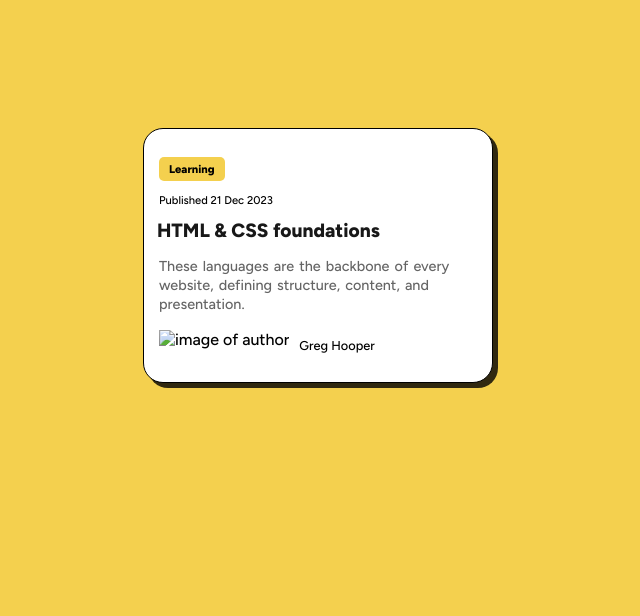
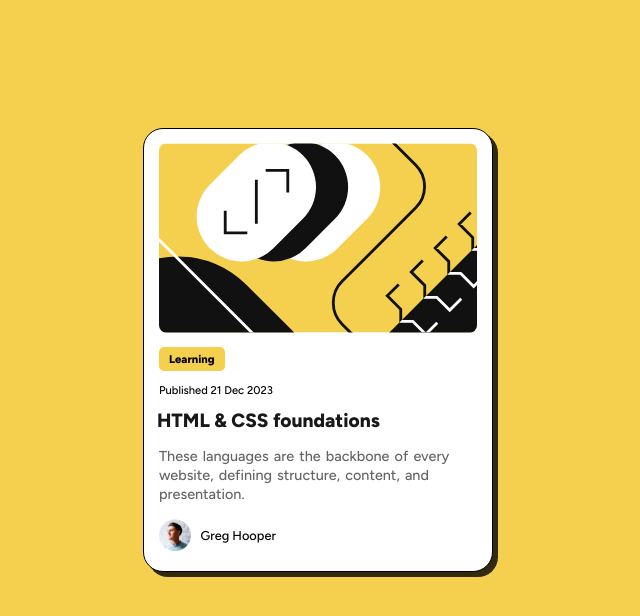
Before and after one commit to Akshatasarawgi/Blog-Preview-Card, a plain HTML site: page index.html in a window 1280 px wide. Shown: the whole page, without its empty margins (322-962 px from the left). Drawn offline with Linux system fonts and the light colour scheme.

Commit message:
resolved folder structure

```diff
--- a/public/index.html
+++ b/index.html
@@ -4,7 +4,7 @@
   <meta charset="UTF-8">
   <meta name="viewport" content="width=device-width, initial-scale=1.0">
   <!-- displays site properly based on user's device -->
-  <link rel="icon" type="image/png" sizes="32x32" href="./assets/images/favicon-32x32.png">
+  <link rel="icon" type="image/png" sizes="32x32" href="assets/images/favicon-32x32.png">
   <link href="style.css" rel="stylesheet">
   <link rel="preconnect" href="https://fonts.googleapis.com">
 <link rel="preconnect" href="https://fonts.gstatic.com" crossorigin>
@@ -14,13 +14,13 @@
 </head>
 <body>
   <div class="container">
-    <img src="./assets/images/illustration-article.svg" alt="" class="container-img">
+    <img src="assets/images/illustration-article.svg" alt="" class="container-img">
     <button class="heading">Learning</button>
     <p class="date">Published 21 Dec 2023</p>
     <h2 class="heading-1">HTML & CSS foundations</h2>
     <p class="description">These languages are the backbone of every website, defining structure, content, and presentation.</p>
   <footer>
-    <img src="./assets/images/image-avatar.webp" alt="image of author" class="footer-img">
+    <img src="assets/images/image-avatar.webp" alt="image of author" class="footer-img">
     <p>Greg Hooper</p>
   </footer>
 </div>
```
Also changed, not shown: style.css (renamed from public/style.css).
